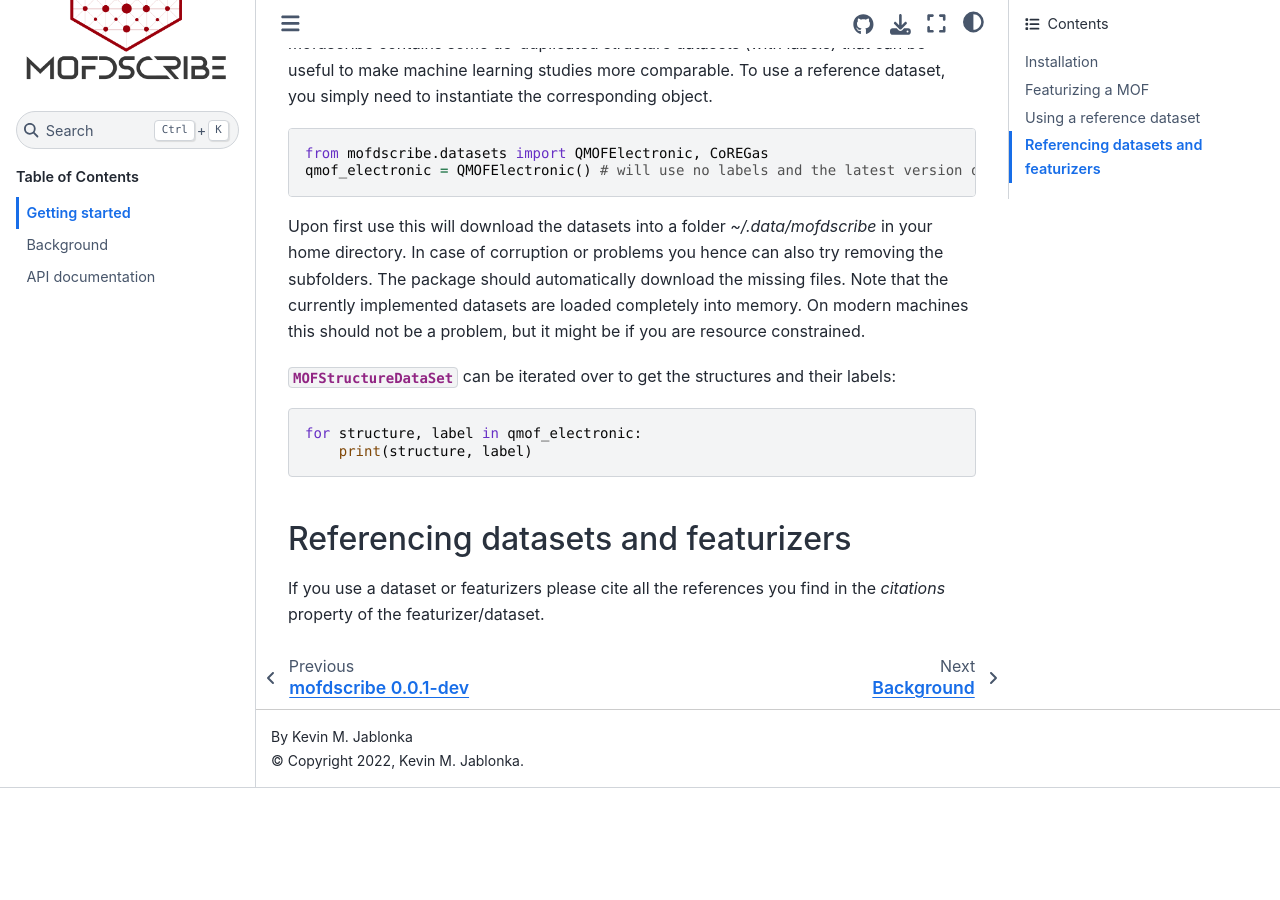
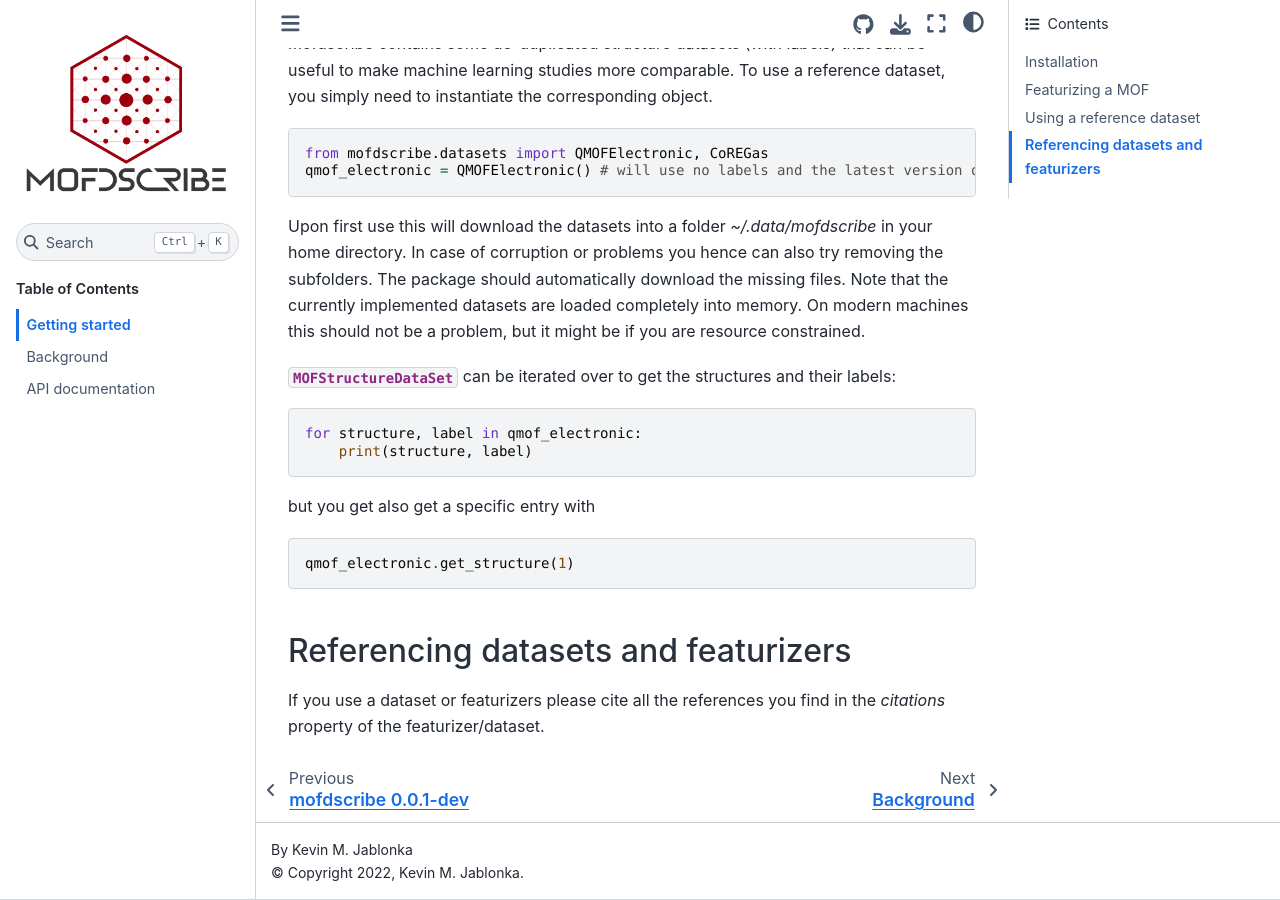
Before and after one commit to kjappelbaum/mofdscribe, a Sphinx documentation site: the page built from docs/source/getting_started.rst, in a window 1280 px wide and 900 px high, scrolled down 1717 px. Built offline with Sphinx 7.4.7 and the Sphinx Book theme 1.1.4, drawn with Linux system fonts in a browser that asks for light colours; formulas are drawn with MathJax 3; pages that are not in the unit, such as notebooks, are missing from menus; before the commit the page ends 2505 px from its top, so only the background shows below that.

Commit message:
wip: testing datasets

```diff
--- a/docs/source/getting_started.rst
+++ b/docs/source/getting_started.rst
@@ -105,6 +105,12 @@ Note that the currently implemented datasets are loaded completely into memory.
         for structure, label in qmof_electronic:
             print(structure, label)
 
+but you get also get a specific entry with
+
+.. code-block:: python
+
+    qmof_electronic.get_structure(1)
+
 Referencing datasets and featurizers
 --------------------------------------
 
```
